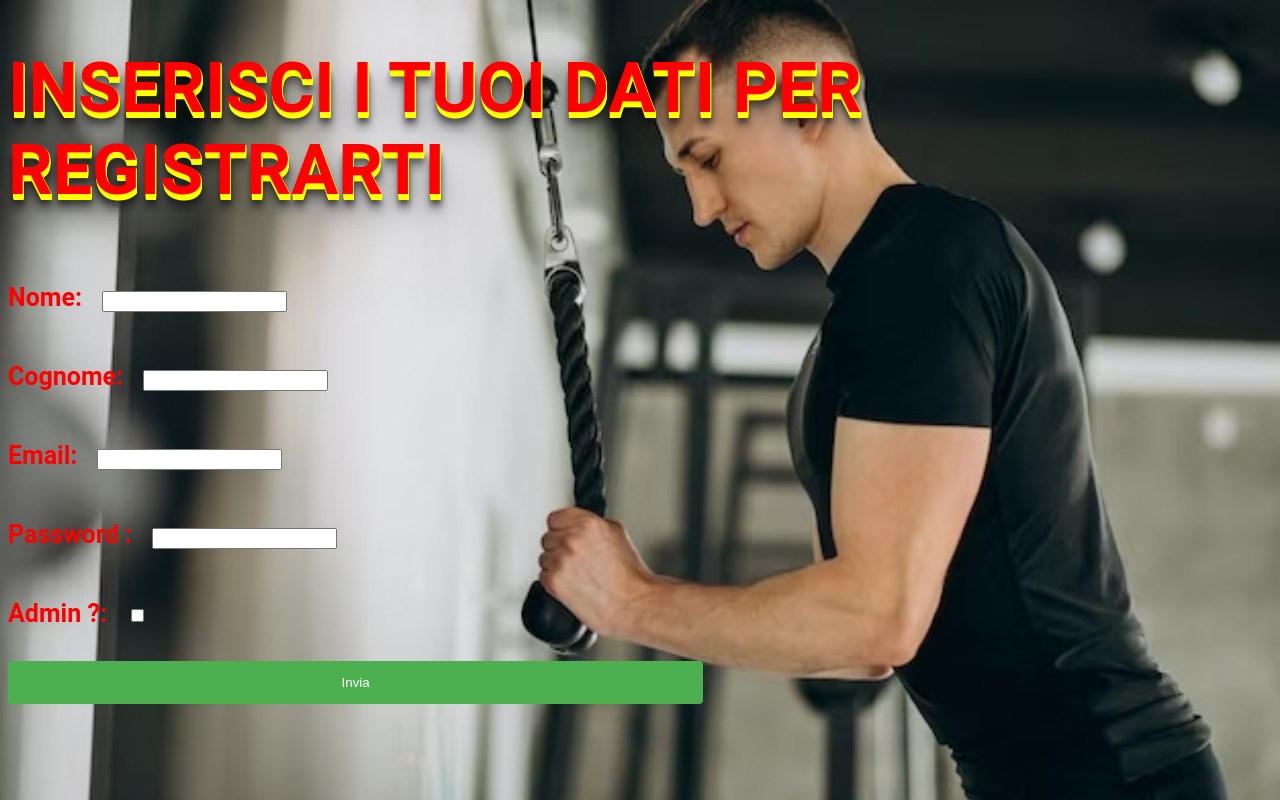
After one commit to Pilosio/ProgettoINformatica, a PHP site: page /Registrazione.php in a window 1280 px wide. The commit adds this page. Run offline with PHP 8.4, Linux system fonts and the light colour scheme.

Commit message:
Add files via upload

```diff
--- /dev/null
+++ b/Registrazione.php
@@ -0,0 +1,156 @@
+<!DOCTYPE html>
+<html>
+<head>
+    <title>Inserimento Dati nel Database</title>
+    <style>
+        h1 {
+            text-align: left;
+            font-size: 70px;
+            font-weight: 600;
+            font-family: 'Roboto', sans-serif;
+            color: red;
+            text-transform: uppercase;
+            text-shadow: 1px 1px 0px yellow,
+                1px 2px 0px yellow,
+                1px 3px 0px yellow,
+                1px 4px 0px yellow,
+                1px 5px 0px yellow,
+                1px 6px 0px yellow,
+                1px 10px 5px rgba(16, 16, 16, 0.5),
+                1px 15px 10px rgba(16, 16, 16, 0.4),
+                1px 20px 30px rgba(16, 16, 16, 0.3),
+                1px 25px 50px rgba(16, 16, 16, 0.2);
+        }
+
+        h2 {
+            color: red;
+        }
+
+        body {
+            background-image: url("Tricipite.jpg");
+            background-repeat: no-repeat;
+            background-position: absolute;
+            background-attachment: fixed;
+            background-size: cover;
+        }
+
+        p {
+            display: inline-block; /* Visualizza il paragrafo come elemento inline */
+            text-align: left;
+            font-size: 25px;
+            font-weight: 600;
+            font-family: 'Roboto', sans-serif;
+            color: red;
+            margin-right: 20px; /* Aggiungi margine a destra per separare l'elemento successivo */
+        }
+
+        input[type=submit] {
+            display: inline-block; /* Visualizza l'input submit come elemento inline */
+            width: 55%;
+            background-color: #4CAF50;
+            color: white;
+            padding: 14px 20px;
+            margin: 8px 0;
+            border: none;
+            border-radius: 4px;
+            cursor: pointer;
+        }
+
+        input[type=submit]:hover {
+            background-color: #45a049;
+        }
+
+        div {
+            border-radius: 5px;
+            background-color: #f2f2f2;
+            padding: 20px;
+        }
+    </style>
+</head>
+<body>
+
+<h1>Inserisci i tuoi dati per registrarti</h1>
+
+<form method="post" action="registrazione.php">
+    <p>Nome:</p><input type="text" name="nome"><br>
+    <p>Cognome:</p><input type="text" name="cognome"><br>
+    <p>Email:</p><input type="email" name="email"><br>
+    <p>Password :</p><input type="password" name="password"><br>
+    <p>Admin ?:</p><input type="checkbox" name="admin"><br>
+    <input type="submit" name="bottone" value="Invia"><br>
+    <?php
+    if ($_SERVER["REQUEST_METHOD"] == "POST") {
+        // Recupera i dati dal form
+        $Conf = true;
+        $emailErr = "Campi mancanti : <br>";
+        $nome = $_POST["nome"];
+        $cognome = $_POST["cognome"];
+        $email = $_POST["email"];
+        $password2 = $_POST["password"];
+        $admin  = $_POST["admin"];
+
+
+        if ($nome == "") {
+            $Conf = false;
+            $emailErr = $emailErr . " -Nome <br>";
+        }
+
+        if ($cognome == "") {
+            $Conf = false;
+            $emailErr = $emailErr . " -Cognome <br>";
+        }
+
+
+        if (!filter_var($email, FILTER_VALIDATE_EMAIL)) {
+            $Conf = false;
+            $emailErr = $emailErr . "-Formato email non valido <br>";
+        }
+        if ($password2 == "") {
+            $Conf = false;
+            $emailErr = $emailErr . " -Password <br>";
+        }
+
+        if ($Conf) {
+            $password2 = md5($password2);
+            if ($admin == true) {
+                $admin2 = true;
+            } else {
+                $admin2 = false;
+            }
+
+
+            // Connessione al database
+            $servername = "localhost";
+            $username = "root"; // Sostituisci con il tuo nome utente del database
+            $password = ""; // Sostituisci con la tua password del database
+            $dbname = "tecnoteca"; // Sostituisci con il nome del tuo database
+
+            $conn = new mysqli($servername, $username, $password, $dbname);
+
+
+            // Verifica della connessione
+            if ($conn->connect_error) {
+                die("Connessione fallita: " . $conn->connect_error);
+            }
+            if (isset($_POST['bottone'])) {
+                // Your code that you want to execute
+
+                $sql = "INSERT INTO utente (nome, cognome, email,password,admin) VALUES ('$nome', '$cognome', '$email','$password2','$admin2')";
+                if ($conn->query($sql) === TRUE) {
+
+                    echo "Dati inseriti con successo nel DataBase! ";
+                    header("Location: PagPostRegistrazione.php");
+                } else {
+                    echo "Errore nell'inserimento !";
+                }
+            }
+        }
+
+    }
+
+
+    ?>
+</form>
+
+</body>
+</html>
```
Also changed, not shown: PaginaIniziale.php (+112 -157 lines), Pompa.jpg (added), Tricipite.jpg (added).
